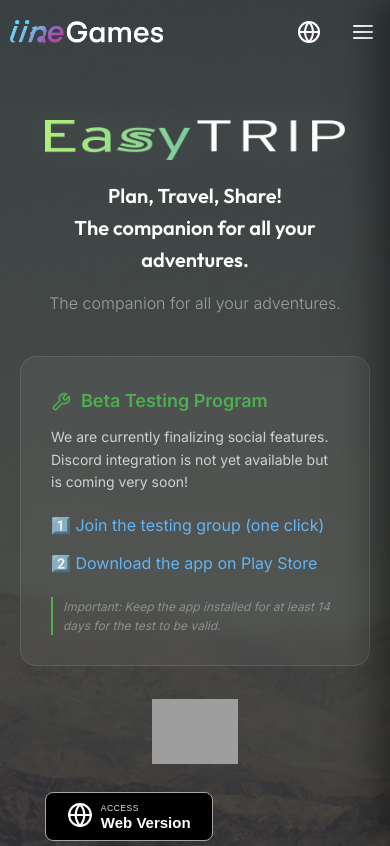
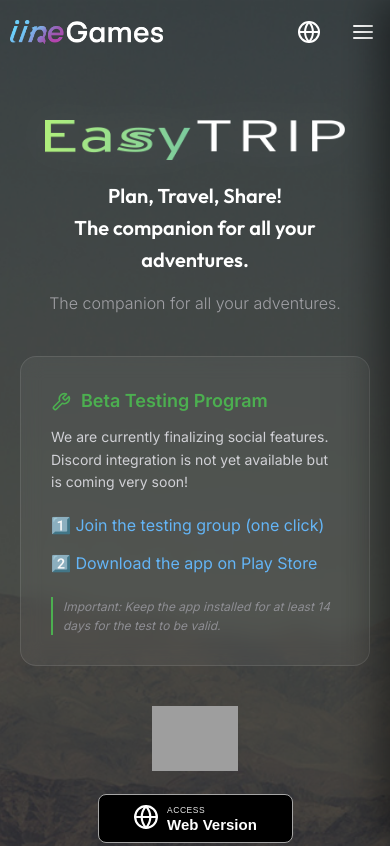
Before and after one commit to iinestudiocreative/iineGames, a plain HTML site: page easytrip.html in a window 390 px wide. Shown: the top 846 px of the page. Drawn offline with nearby package versions, Linux system fonts and the light colour scheme; grey boxes are pictures that could not be loaded.

Commit message:
Fix mobile alignment for download buttons on EasyTrip page

```diff
--- a/easytrip.html
+++ b/easytrip.html
@@ -248,9 +248,22 @@
 
             .download-buttons {
                 flex-direction: column;
-                align-items: stretch;
-                max-width: 300px;
+                align-items: center;
+                /* Changed from stretch to center */
+                max-width: 100%;
                 margin: 0 auto 40px;
+                gap: 15px;
+                /* Added gap for better spacing */
+            }
+
+            .btn-google-play-official {
+                margin-top: 0;
+                /* Clear the negative margin on mobile */
+            }
+
+            .btn-web {
+                width: 195px;
+                /* Match approximate visual width of Play badge */
             }
         }
 
```
